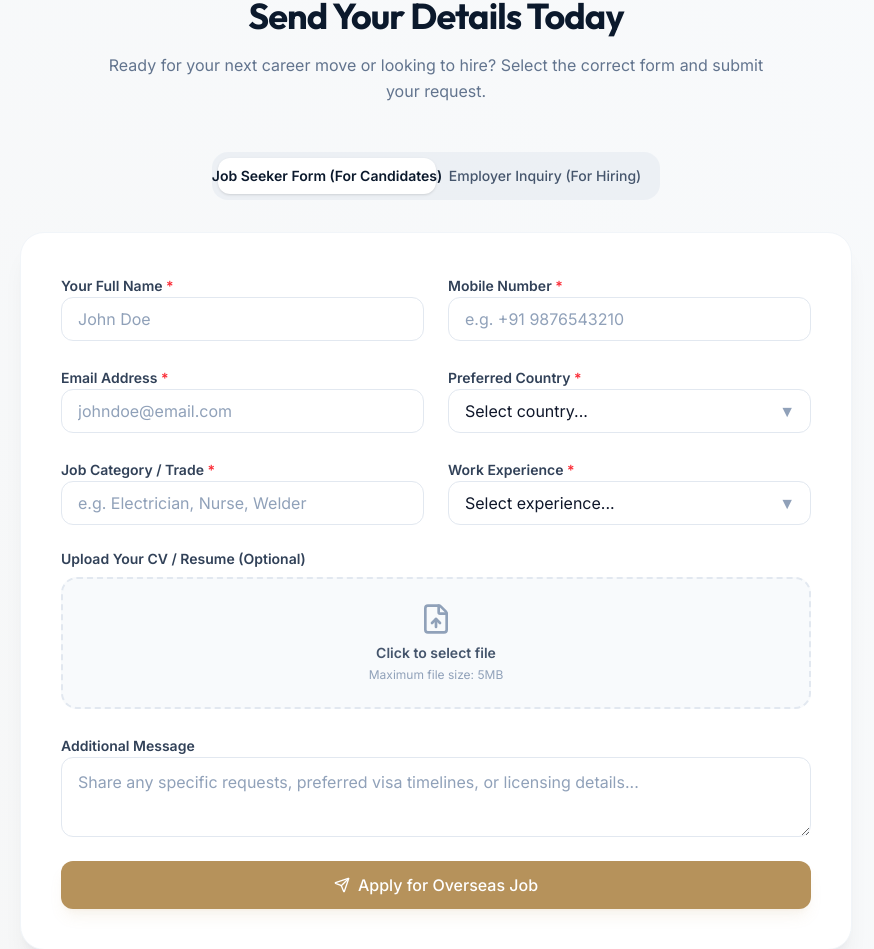
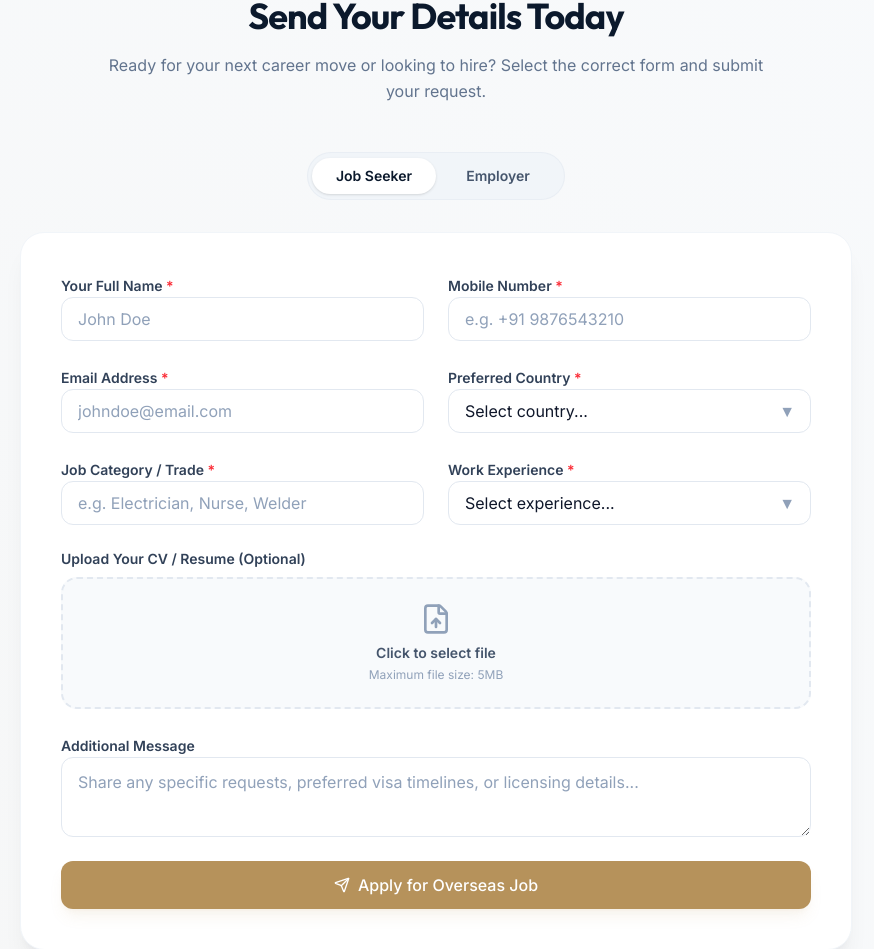
Before and after one commit to pragyyann/TrendyFortuneProduction, a Next.js app: page / in a window 1280 px wide. Shown: the part 4782-5731 px from the top of the page, without its empty margins (204-1078 px from the left). Built offline with nearby package versions, Linux system fonts and the light colour scheme.

Commit message:
Refactor form tab selector to a premium, minimal, rounded-full segmented control with simplified multilingual text

```diff
--- a/src/components/LeadForm.tsx
+++ b/src/components/LeadForm.tsx
@@ -169,11 +169,11 @@ export function LeadForm() {
         {/* Form Container */}
         <Tabs defaultValue="seeker" value={activeTab} onValueChange={setActiveTab} className="w-full">
           <div className="flex justify-center mb-8">
-            <TabsList className="grid grid-cols-2 bg-slate-200/50 p-1.5 rounded-2xl w-full max-w-md">
-              <TabsTrigger id="tab-seeker" value="seeker" className="rounded-xl cursor-pointer">
+            <TabsList className="grid grid-cols-2 bg-slate-100 border border-slate-200/50 p-1 rounded-full w-full max-w-sm sm:max-w-md h-12">
+              <TabsTrigger id="tab-seeker" value="seeker" className="rounded-full cursor-pointer text-sm font-semibold">
                 {t("tab_seeker")}
               </TabsTrigger>
-              <TabsTrigger id="tab-employer" value="employer" className="rounded-xl cursor-pointer">
+              <TabsTrigger id="tab-employer" value="employer" className="rounded-full cursor-pointer text-sm font-semibold">
                 {t("tab_employer")}
               </TabsTrigger>
             </TabsList>
--- a/src/messages/bn.json
+++ b/src/messages/bn.json
@@ -72,8 +72,8 @@
     "tag": "শুরু করুন",
     "title": "আপনার তথ্য আজই পাঠান",
     "desc": "বিদেশে চাকরি বা কর্মী নিয়োগের জন্য প্রস্তুত? সঠিক ফর্মটি নির্বাচন করুন এবং আপনার তথ্য আমাদের কাছে পাঠান।",
-    "tab_seeker": "জব সিকার ফর্ম (চাকরির জন্য)",
-    "tab_employer": "নিয়োগকর্তা ইনকোয়ারী (কর্মী নেওয়ার জন্য)",
+    "tab_seeker": "চাকরি প্রার্থী",
+    "tab_employer": "Employer",
     "fullName": "আপনার পুরো নাম",
     "phone": "মোবাইল নম্বর",
     "email": "ইমেল আইডি",
--- a/src/messages/en.json
+++ b/src/messages/en.json
@@ -72,8 +72,8 @@
     "tag": "Get Started",
     "title": "Send Your Details Today",
     "desc": "Ready for your next career move or looking to hire? Select the correct form and submit your request.",
-    "tab_seeker": "Job Seeker Form (For Candidates)",
-    "tab_employer": "Employer Inquiry (For Hiring)",
+    "tab_seeker": "Job Seeker",
+    "tab_employer": "Employer",
     "fullName": "Your Full Name",
     "phone": "Mobile Number",
     "email": "Email Address",
--- a/src/messages/hi.json
+++ b/src/messages/hi.json
@@ -72,8 +72,8 @@
     "tag": "शुरुआत करें",
     "title": "अपनी जानकारी आज ही भेजें",
     "desc": "विदेश नौकरी या स्टाफ हायरिंग के लिए तैयार हैं? सही फॉर्म चुनें और अपनी जानकारी हमें भेजें।",
-    "tab_seeker": "जॉब सीकर फॉर्म (नौकरी के लिए)",
-    "tab_employer": "एम्प्लॉयर इन्क्वायरी (हाइरिंग के लिए)",
+    "tab_seeker": "नौकरी चाहने वाले",
+    "tab_employer": "Employer",
     "fullName": "आपका पूरा नाम",
     "phone": "मोबाइल नंबर",
     "email": "ईमेल आईडी",
--- a/src/messages/ml.json
+++ b/src/messages/ml.json
@@ -72,8 +72,8 @@
     "tag": "തുടങ്ങുക",
     "title": "നിങ്ങളുടെ വിവരങ്ങൾ ഇന്ന് തന്നെ അയക്കൂ",
     "desc": "വിദേശ ജോലിയ്ക്കോ അല്ലെങ്കിൽ മാൻപവർ നിയമനത്തിനോ തയ്യാറാണോ? ശരിയായ ഫോം തിരഞ്ഞെടുത്ത് വിവരങ്ങൾ ഞങ്ങൾക്ക് അയക്കുക.",
-    "tab_seeker": "ജോബ് സീക്കർ ഫോം (ജോലിക്ക് വേണ്ടി)",
-    "tab_employer": "എംപ്ലോയർ ഫോം (ജീവനക്കാരെ ആവശ്യമുള്ളവർക്ക്)",
+    "tab_seeker": "ജോലി അന്വേഷിക്കുന്നവർ",
+    "tab_employer": "Employer",
     "fullName": "നിങ്ങളുടെ പൂർണ്ണമായ പേര്",
     "phone": "മൊബൈൽ നമ്പർ",
     "email": "ഇമെയിൽ വിലാസം",
--- a/src/messages/ta.json
+++ b/src/messages/ta.json
@@ -72,8 +72,8 @@
     "tag": "தொடங்குங்கள்",
     "title": "உங்கள் விவரங்களை இன்று சமர்ப்பிக்கவும்",
     "desc": "வெளிநாட்டு வேலைக்கு அல்லது பணியாளர்களை நியமிக்க தயாரா? சரியான படிவத்தை தேர்ந்தெடுத்து உங்கள் விவரங்களை எங்களுக்கு அனுப்பவும்.",
-    "tab_seeker": "வேலை தேடுபவர் படிவம் (வேலைக்கு)",
-    "tab_employer": "நிறுவனங்களுக்கான படிவம் (பணியாளர்கள் தேவைக்கு)",
+    "tab_seeker": "வேலை தேடுபவர்",
+    "tab_employer": "Employer",
     "fullName": "உங்கள் முழு பெயர்",
     "phone": "மொபைல் எண்",
     "email": "மின்னஞ்சல் முகவரி",
```
